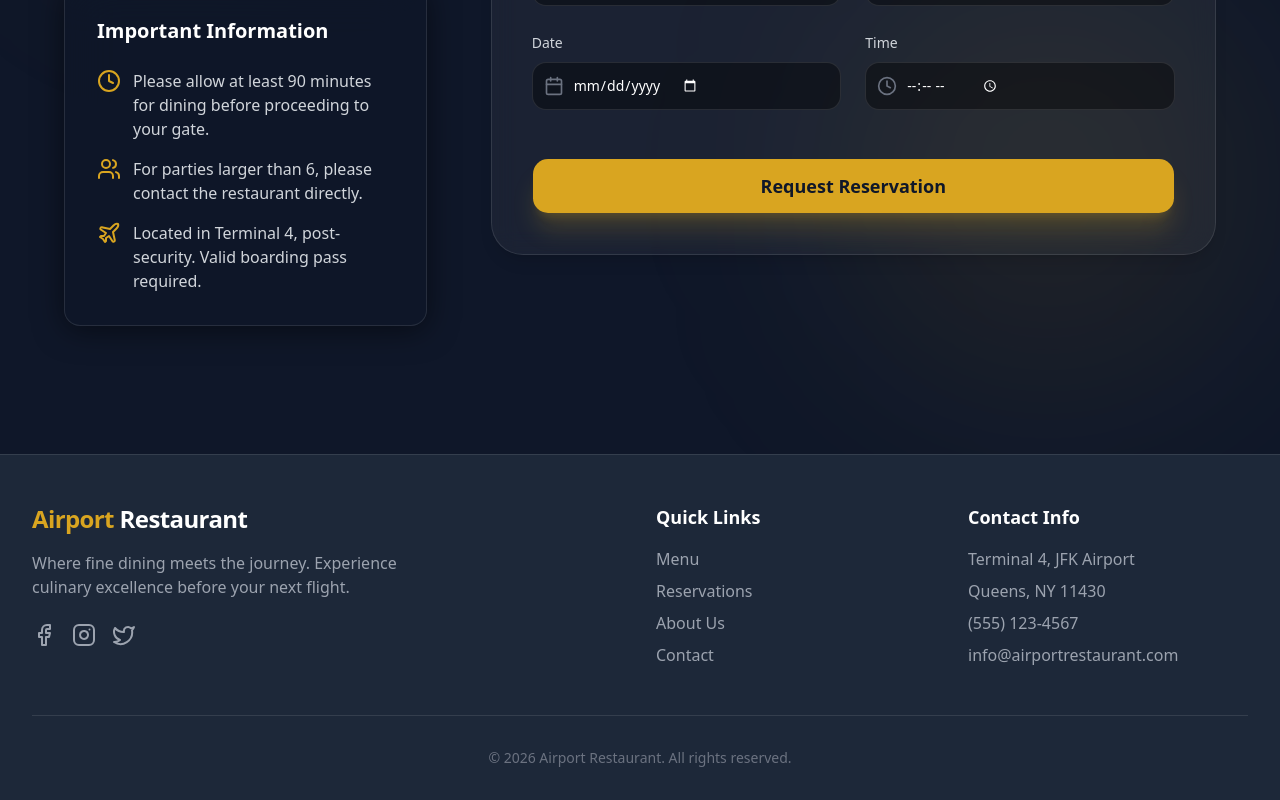
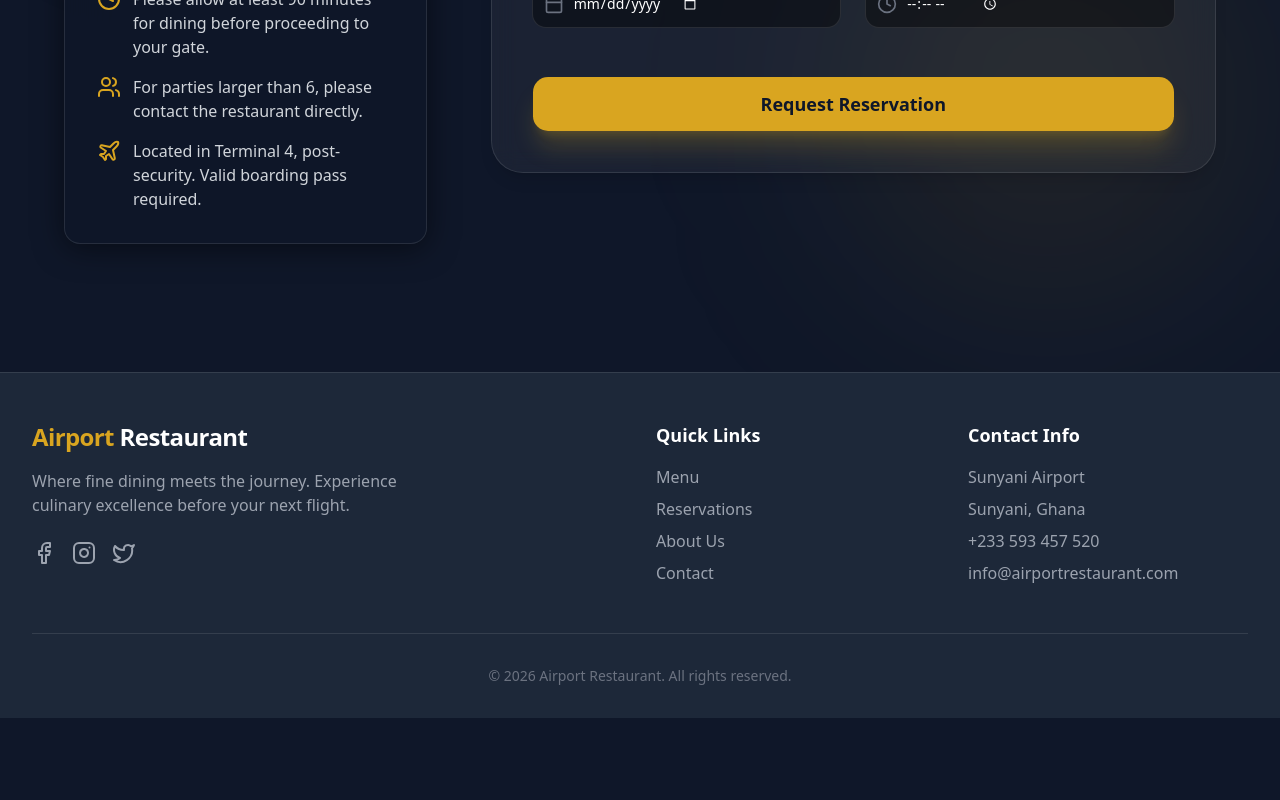
Before and after one commit to mragyemang/airport-restaurant, a React (Vite) app: page /reservations in a window 1280 px wide. Shown: the part 478-1278 px from the top of the page. After the commit the page ends 1196 px from the top, so only its background shows below. Built offline with nearby package versions, Linux system fonts and the light colour scheme.

Commit message:
day1 1.1

```diff
--- a/src/components/layout/Footer.tsx
+++ b/src/components/layout/Footer.tsx
@@ -42,9 +42,9 @@ export default function Footer() {
           <div>
             <h4 className="text-lg font-semibold text-white mb-4">Contact Info</h4>
             <ul className="space-y-2 text-gray-400">
-              <li>Terminal 4, JFK Airport</li>
-              <li>Queens, NY 11430</li>
-              <li>(555) 123-4567</li>
+              <li>Sunyani Airport</li>
+              <li>Sunyani, Ghana</li>
+              <li>+233 593 457 520</li>
               <li>info@airportrestaurant.com</li>
             </ul>
           </div>
--- a/src/components/layout/Navbar.tsx
+++ b/src/components/layout/Navbar.tsx
@@ -17,7 +17,7 @@ export default function Navbar() {
   ];
 
   return (
-    <nav className="sticky top-0 z-50 w-full glass">
+    <nav className="fixed top-0 z-50 w-full glass">
       <div className="max-w-7xl mx-auto px-4 sm:px-6 lg:px-8">
         <div className="flex items-center justify-between h-20">
           <div className="flex-shrink-0 flex items-center gap-2">
--- a/src/pages/Contact.tsx
+++ b/src/pages/Contact.tsx
@@ -34,9 +34,9 @@ export default function Contact() {
                 <div>
                   <h3 className="font-bold text-white mb-2">Location</h3>
                   <p className="text-gray-400 text-sm leading-relaxed">
-                    Terminal 4, Concourse B<br/>
+                    Sunyani Airport<br/>
                     Post-Security<br/>
-                    Queens, NY 11430
+                    Sunyani, Ghana
                   </p>
                 </div>
               </div>
@@ -49,7 +49,7 @@ export default function Contact() {
                   <h3 className="font-bold text-white mb-2">Hours</h3>
                   <p className="text-gray-400 text-sm leading-relaxed">
                     Open Daily<br/>
-                    5:00 AM - 11:00 PM<br/>
+                    8:00 AM - 8:00 PM<br/>
                     (365 days a year)
                   </p>
                 </div>
@@ -62,7 +62,7 @@ export default function Contact() {
                 <div>
                   <h3 className="font-bold text-white mb-2">Phone</h3>
                   <p className="text-gray-400 text-sm leading-relaxed">
-                    (555) 123-4567<br/>
+                    +233 593 457 520<br/>
                     Reservations: Ext 1<br/>
                     Events: Ext 2
                   </p>
--- a/src/pages/Home.tsx
+++ b/src/pages/Home.tsx
@@ -28,11 +28,11 @@ export default function Home() {
   const testimonials = [
     {
       quote: "The perfect start to our vacation. The food was as spectacular as the runway views.",
-      author: "Sarah Jenkins"
+      author: "Prince"
     },
     {
       quote: "Fine dining that actually delivers. Fast service without sacrificing any quality.",
-      author: "Michael Chen"
+      author: "Agyemang"
     }
   ];
 
```
